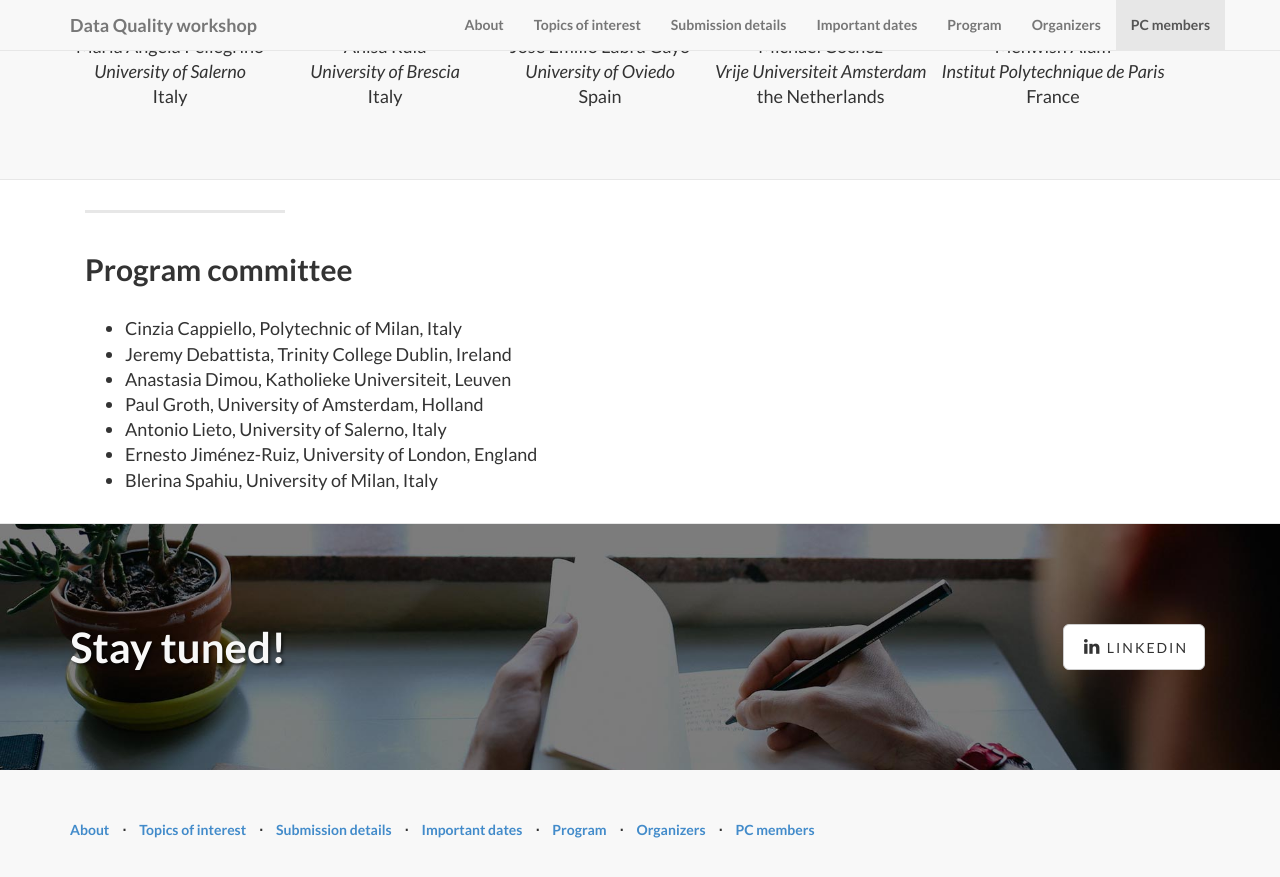
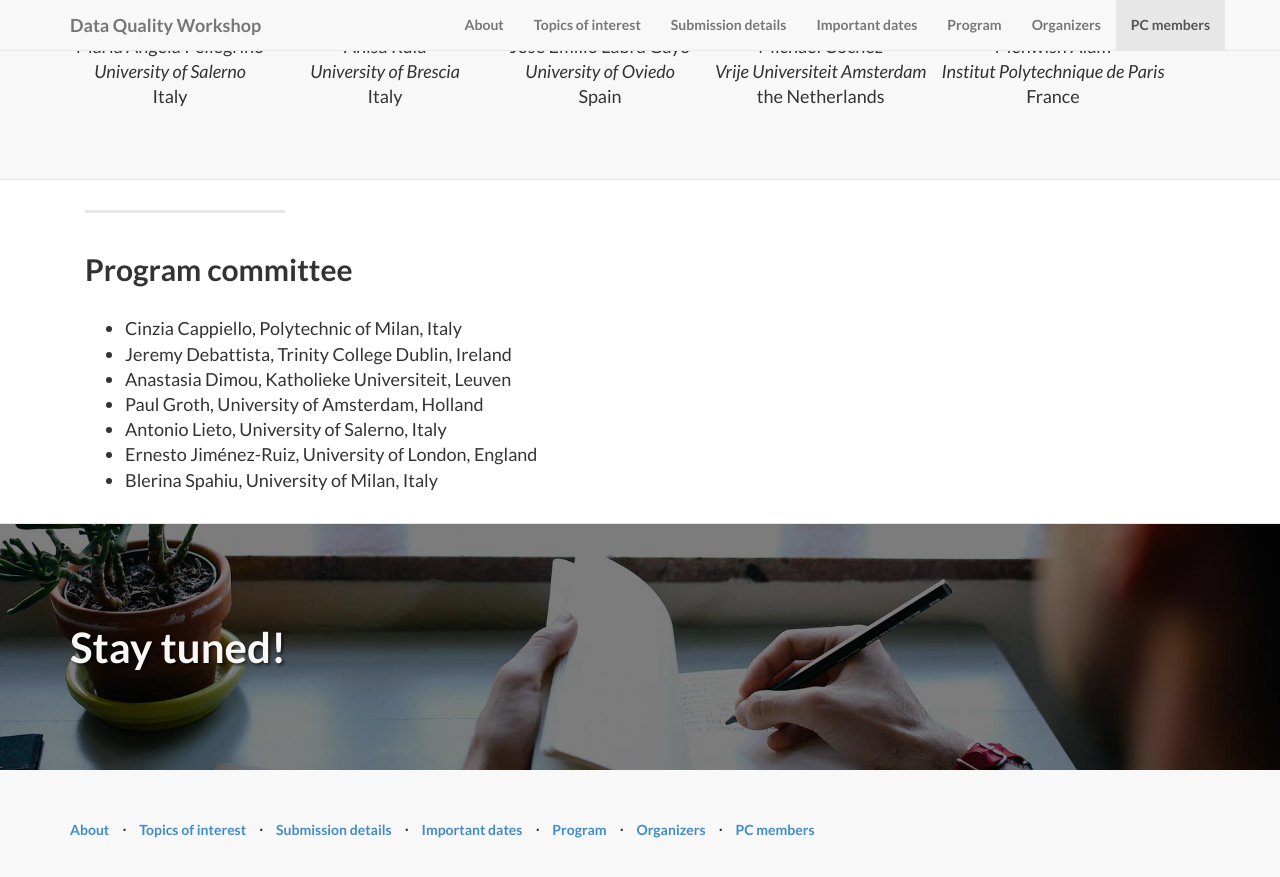
Before and after one commit to dataqualityws/dataqualityws.github.io, a Jekyll site: the page built from index.html, in a window 1280 px wide and 900 px high, scrolled down 4166 px. Shown: the top 877 px of the window. Built offline with Jekyll 4.4.1, drawn with Linux system fonts in a browser that asks for light colours.

Commit message:
Update _config.yml

```diff
--- a/_config.yml
+++ b/_config.yml
@@ -3,7 +3,7 @@
 # ----------------------- #
 
 url: https://dataquality.github.io
-title: Data Quality workshop
+title: Data Quality Workshop
 email: mapellegrino@unisa.it
 author: Maria Angela Pellegrino, on behalf of the Data Quality workshop organizers
 description: > # "Write an awesome description for your new site here.
@@ -28,5 +28,5 @@ social:
   #  url: https://twitter.com/SBootstrap
   #- title: github
   #  url: https://github.com/IronSummitMedia/startbootstrap
-  - title: linkedin
-    url: https://www.linkedin.com/company/dqmlkg
+  #- title: linkedin
+  #  url: https://www.linkedin.com/company/dqmlkg
```
